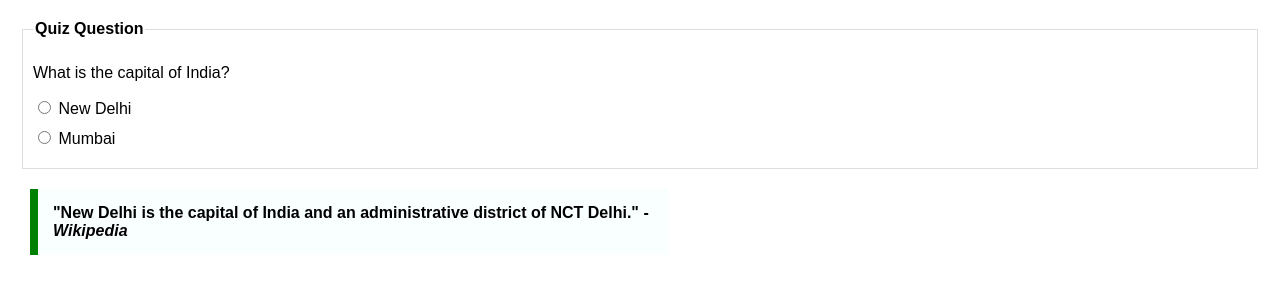
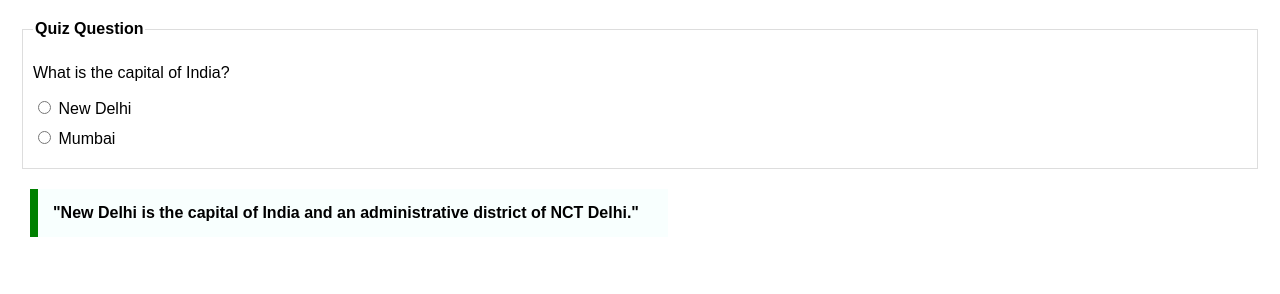
Before and after one commit to acciojob/trivia-prashant04071995, a website: page main.html in a window 1280 px wide. Drawn offline with Linux system fonts and the light colour scheme.

Commit message:
created a submission

```diff
--- a/main.html
+++ b/main.html
@@ -55,7 +55,7 @@
   </fieldset>
 
   <blockquote>
-    "New Delhi is the capital of India and an administrative district of NCT Delhi." - <cite>Wikipedia</cite>
+    "New Delhi is the capital of India and an administrative district of NCT Delhi."
   </blockquote>
 
 </body>
```
